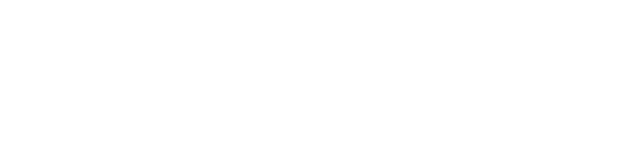
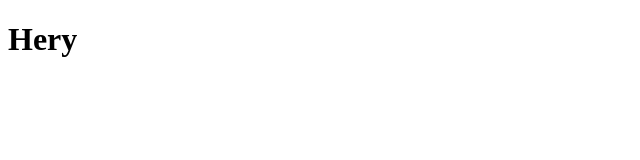
Before and after one commit to minhazuddinrafi/developer-portfolio, a plain HTML site: page index.html in a window 1280 px wide. Shown: the whole page, without its empty margins (0-640 px from the left). Drawn offline with Linux system fonts and the light colour scheme.

Commit message:
second Commit

```diff
--- a/index.html
+++ b/index.html
@@ -9,7 +9,7 @@
 </head>
 
 <body>
-
+    <h1>Hery</h1>
 </body>
 
 </html>
```
